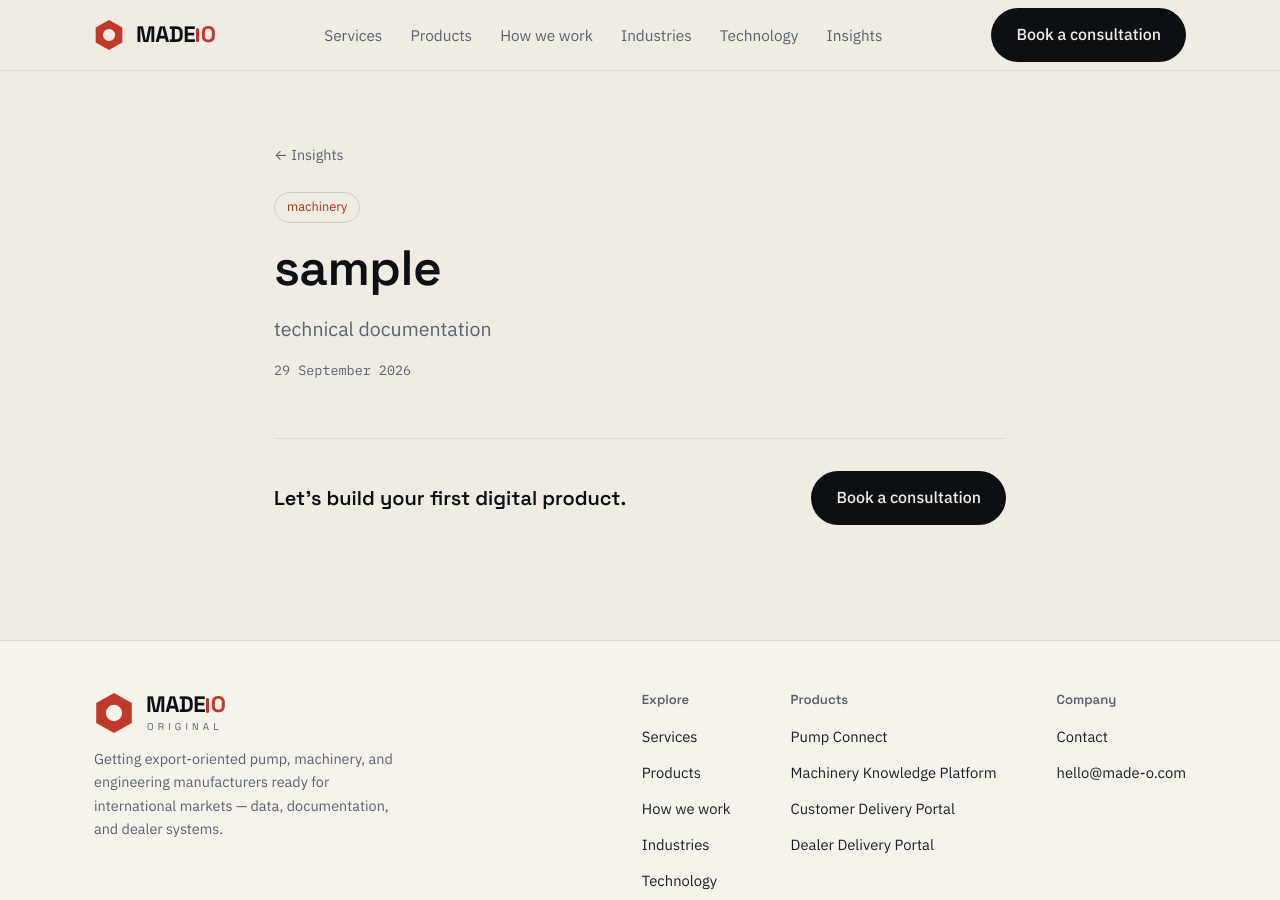
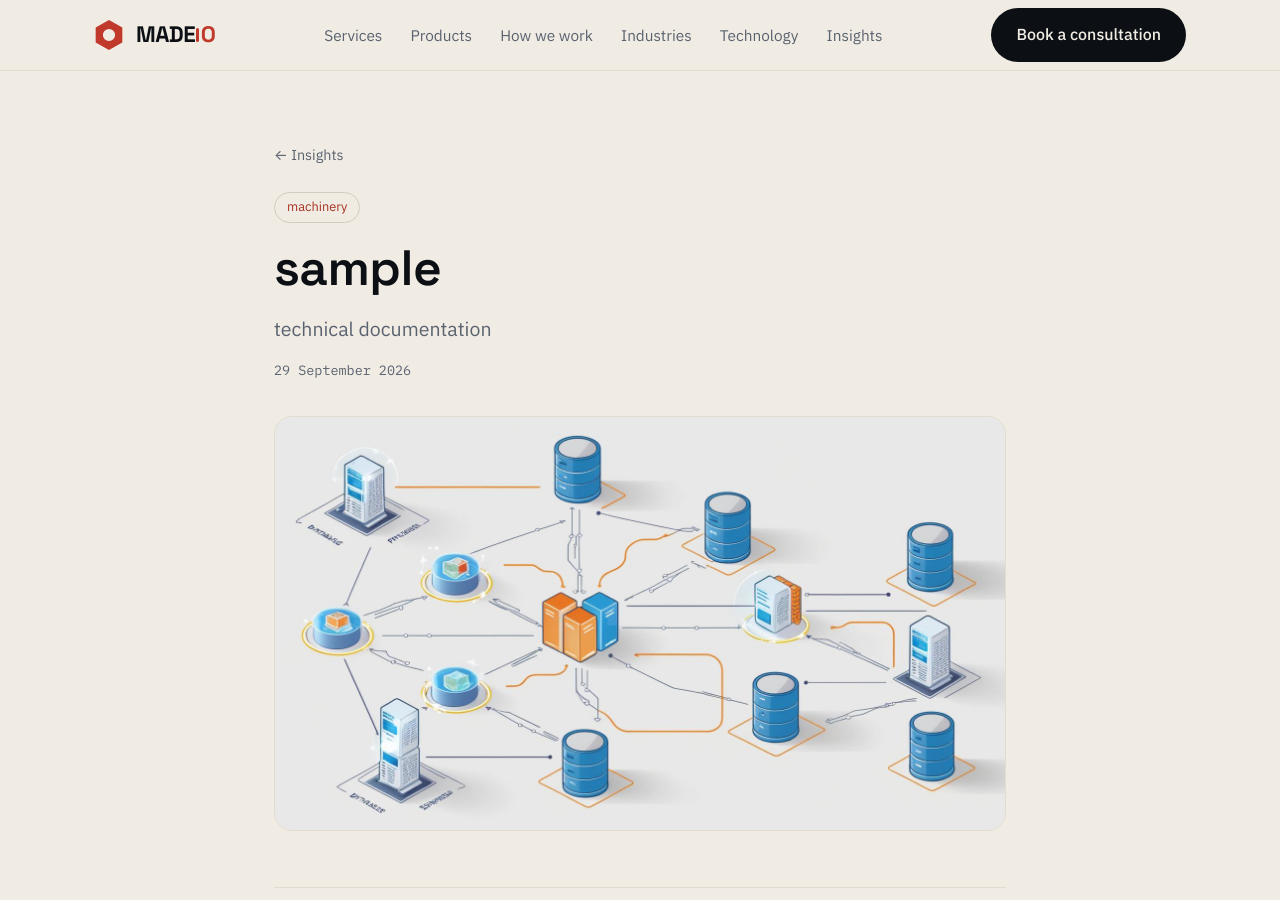
Before and after one commit to Made-Original/Made-O, a Jekyll site: the page built from _insights/sample.md, in a window 1280 px wide and 900 px high. Built offline with Jekyll 4.4.1, drawn with Linux system fonts in a browser that asks for light colours.

Commit message:
Update _insights/sample.md (via Pages CMS)

```diff
--- a/_insights/sample.md
+++ b/_insights/sample.md
@@ -3,6 +3,7 @@ title: sample
 category: machinery
 summary: technical documentation
 date: 2026-09-29
+image: /assets/uploads/image for prodcut data.jpg
 coming_soon: false
 published: true
 ---
```
